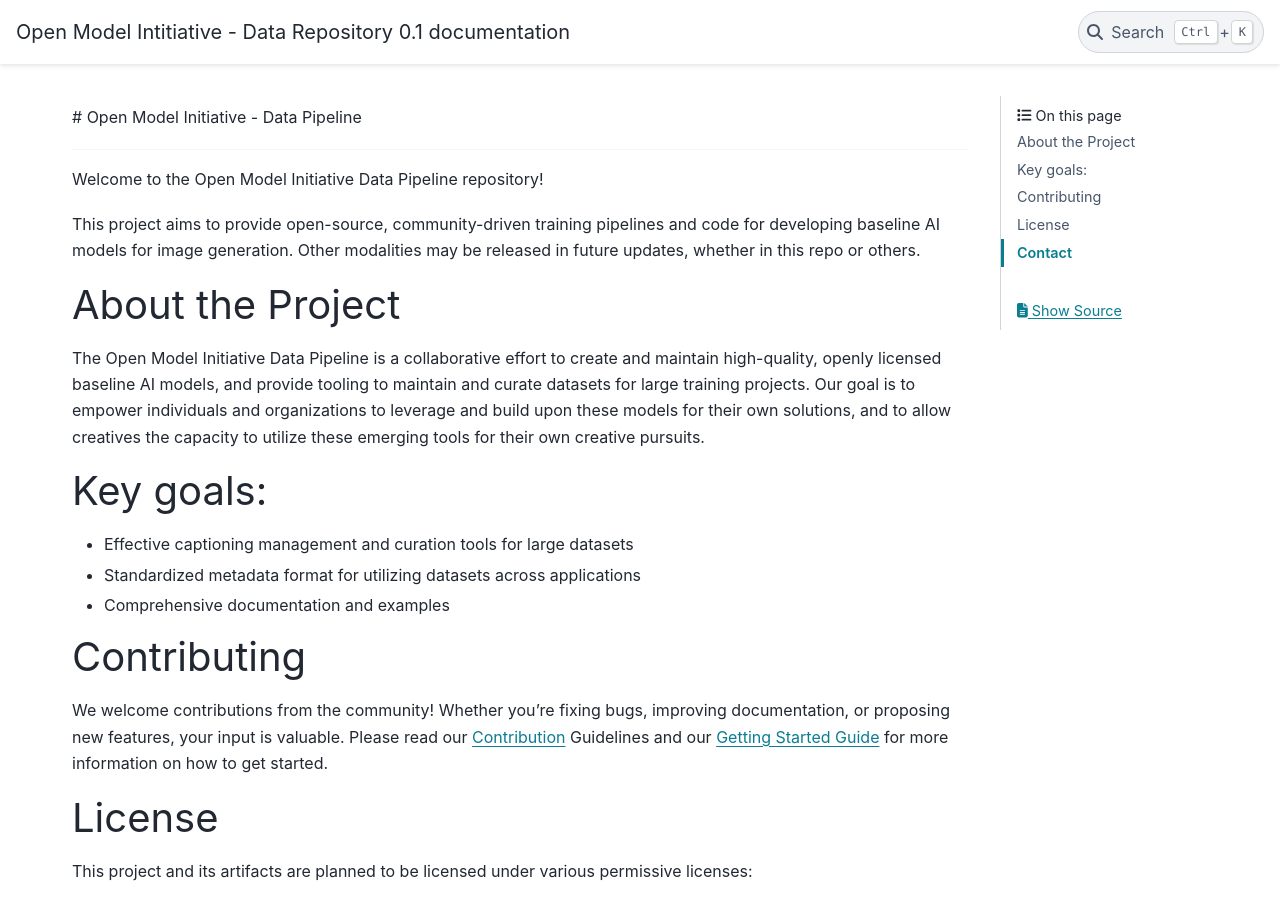
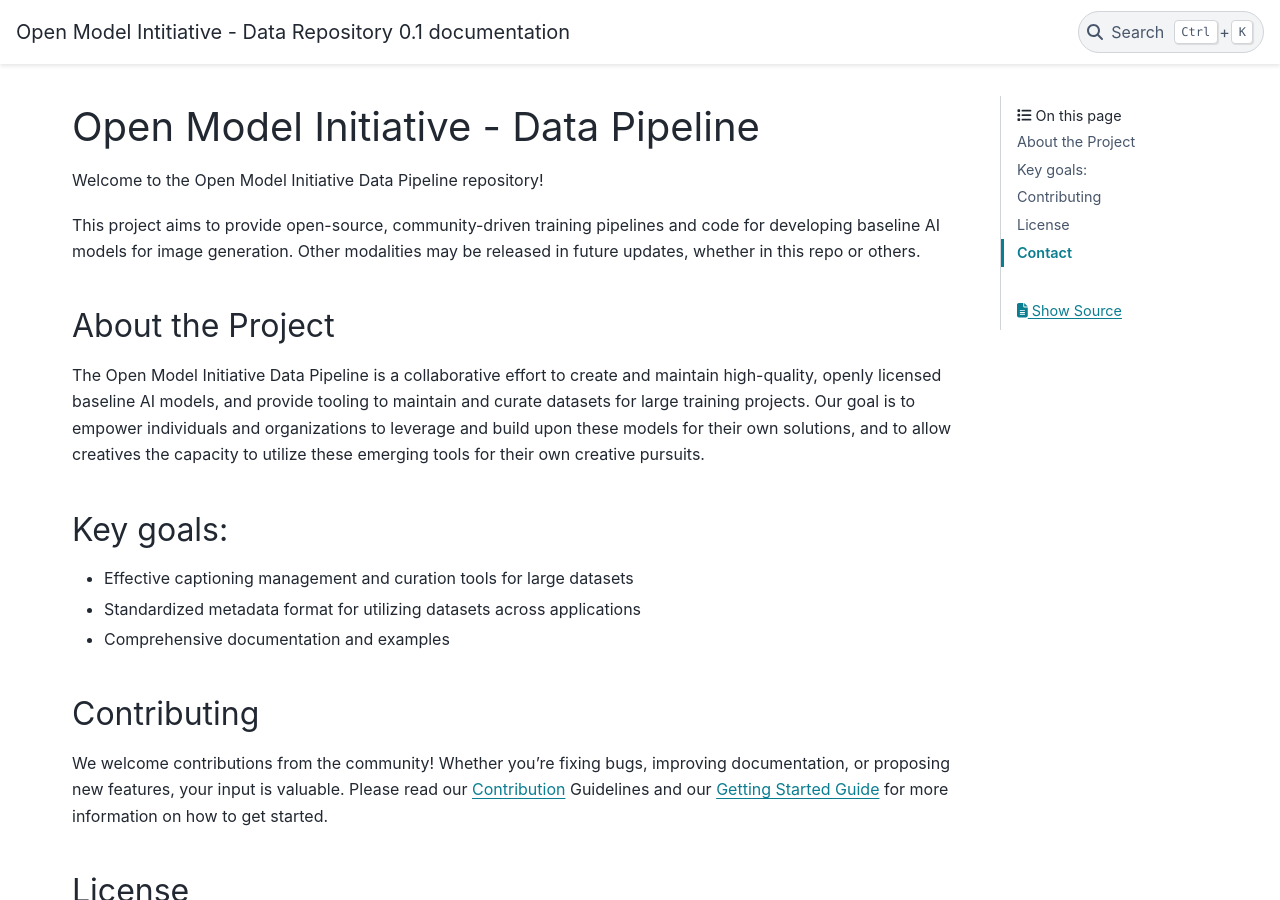
Before and after one commit to Open-Model-Initiative/OMI-Data-Pipeline, a Sphinx documentation site: the page built from doc/index.rst, in a window 1280 px wide and 900 px high. Built offline with Sphinx 7.4.7 and the PyData theme 0.15.4, drawn with Linux system fonts in a browser that asks for light colours.

```diff
--- a/doc/index.rst
+++ b/doc/index.rst
@@ -1,5 +1,5 @@
-# Open Model Initiative - Data Pipeline
-
+========================================
+Open Model Initiative - Data Pipeline
 ========================================
 
 .. |OpenSSF Best Practices| image:: https://www.bestpractices.dev/projects/9549/badge
```
Also changed, not shown: 1 other file.
